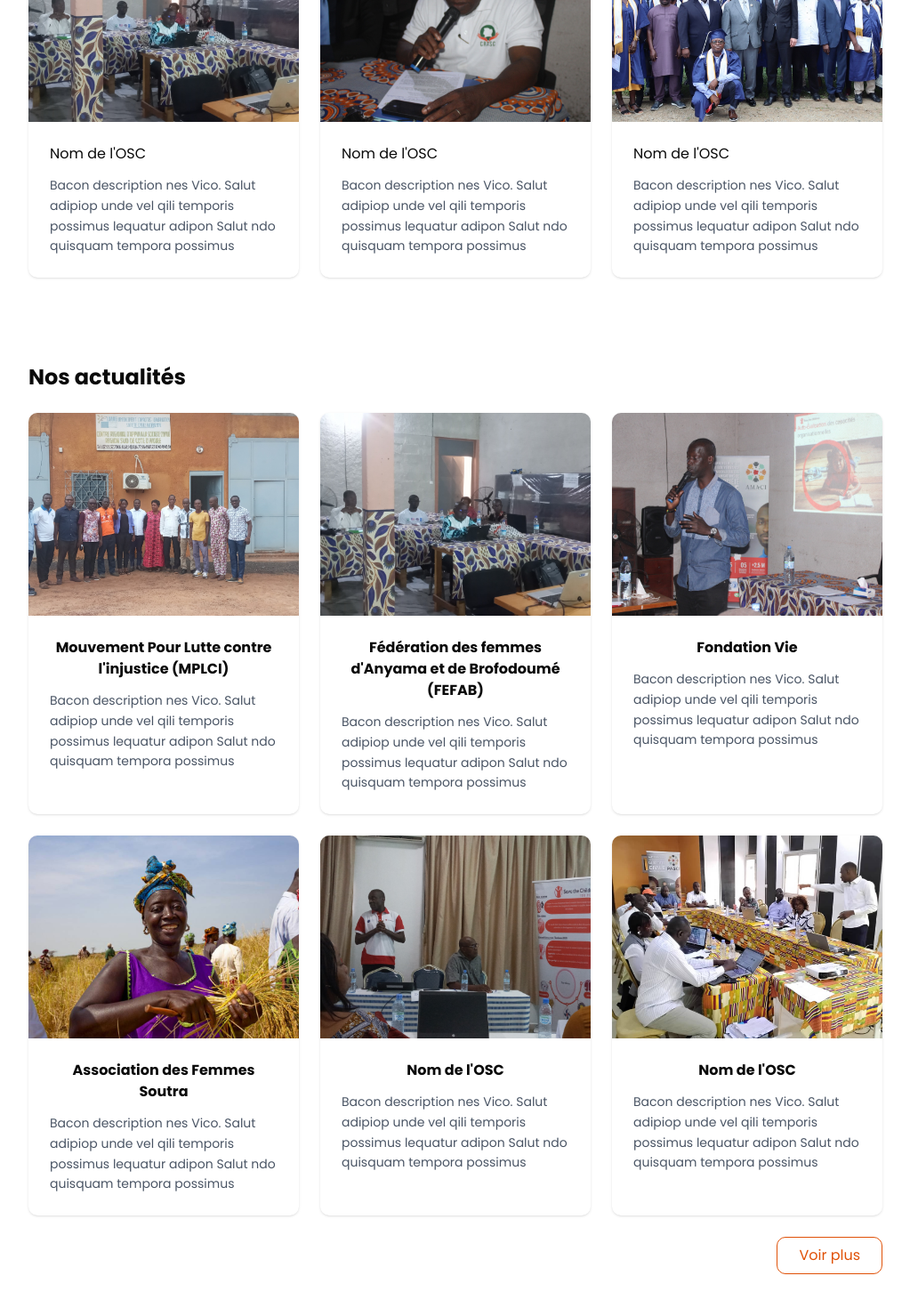
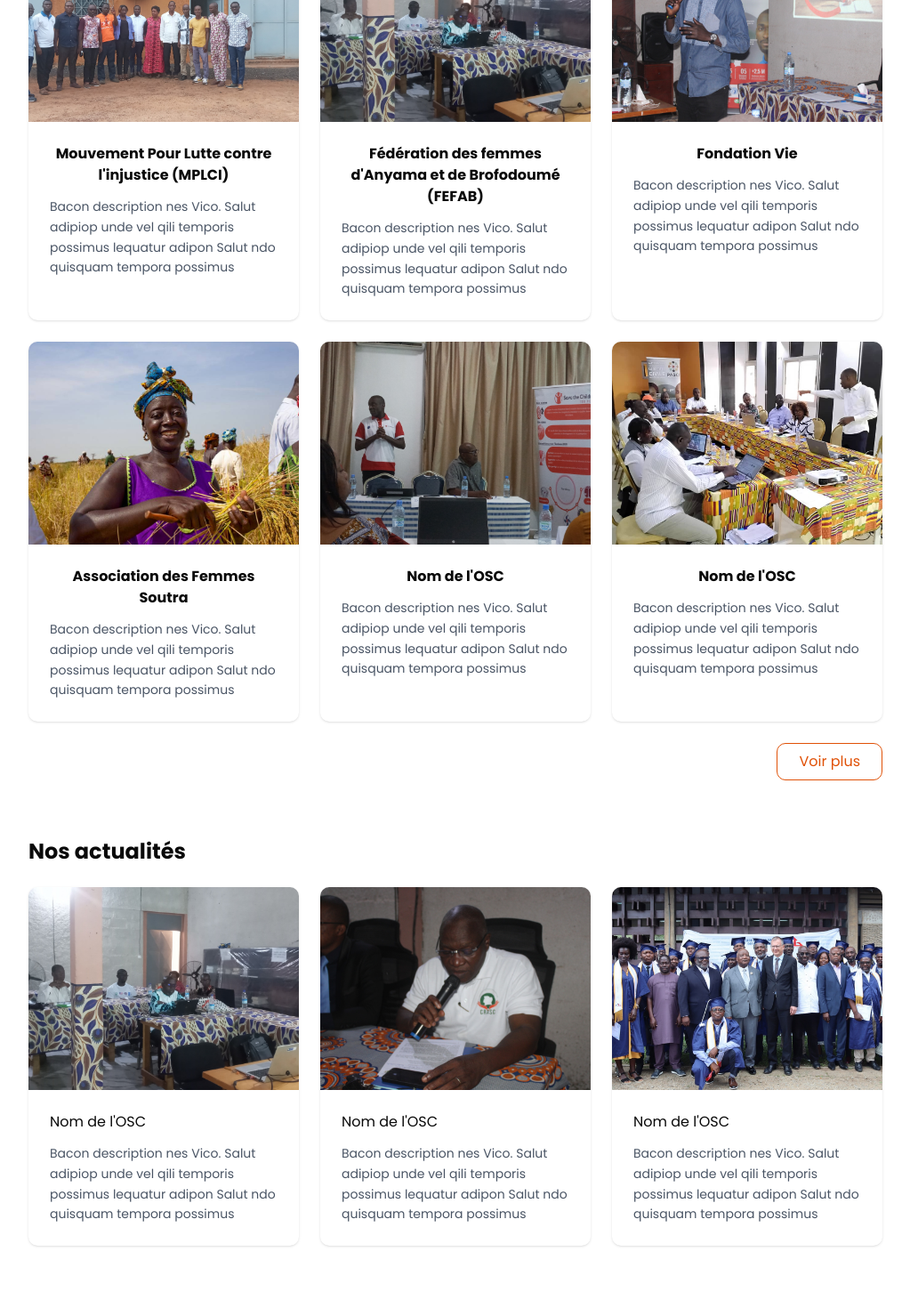
Before and after one commit to ordemdigitale/pasci-web, a Next.js app: page /annuaire/annuaire-des-crasc in a window 1280 px wide. Shown: the part 812-2282 px from the top of the page at 89% size, without its empty margins (128-1151 px from the left). Built offline with nearby package versions, Linux system fonts and the light colour scheme.

Commit message:
updated layout for all pages under annuaire des crasc

```diff
--- a/app/(main)/annuaire/annuaire-des-crasc/crasc-centre/page.tsx
+++ b/app/(main)/annuaire/annuaire-des-crasc/crasc-centre/page.tsx
@@ -148,8 +148,11 @@ const [activeTab, setActiveTab] = useState(3);
         </div>
       </div>
 
-      {/* Activity Cards Section */}
+      {/* OSC Section */}
       <div className="max-w-5xl mx-auto px-4 sm:px-6 lg:px-8 py-8">
+        <div className="flex items-center justify-between mb-6">
+          <h2 className='font-bold text-2xl'>OSC membres</h2>
+        </div>
         <div className="grid grid-cols-1 md:grid-cols-2 lg:grid-cols-3 gap-6 mb-6">
           {activityCards.map((card) => (
             <div key={card.id} className="bg-white rounded-lg overflow-hidden shadow-sm hover:shadow-md transition-shadow">
@@ -180,10 +183,10 @@ const [activeTab, setActiveTab] = useState(3);
         </div>
       </div>
 
-      {/* Recently added section */}
+      {/* News section */}
       <div className="max-w-5xl mx-auto px-4 sm:px-6 lg:px-8 py-8 pb-16">
         <div className="flex items-center justify-between mb-6">
-          <h2 className='font-bold text-2xl'>OSC membres</h2>
+          <h2 className='font-bold text-2xl'>Nos actualités</h2>
         </div>
 
         <div className="grid grid-cols-1 md:grid-cols-3 gap-6">
--- a/app/(main)/annuaire/annuaire-des-crasc/crasc-est/page.tsx
+++ b/app/(main)/annuaire/annuaire-des-crasc/crasc-est/page.tsx
@@ -149,8 +149,11 @@ const [activeTab, setActiveTab] = useState(5);
         </div>
       </div>
 
-      {/* Activity Cards Section */}
+      {/* OSC Section */}
       <div className="max-w-5xl mx-auto px-4 sm:px-6 lg:px-8 py-8">
+        <div className="flex items-center justify-between mb-6">
+          <h2 className='font-bold text-2xl'>OSC membres</h2>
+        </div>
         <div className="grid grid-cols-1 md:grid-cols-2 lg:grid-cols-3 gap-6 mb-6">
           {activityCards.map((card) => (
             <div key={card.id} className="bg-white rounded-lg overflow-hidden shadow-sm hover:shadow-md transition-shadow">
@@ -181,10 +184,10 @@ const [activeTab, setActiveTab] = useState(5);
         </div>
       </div>
 
-      {/* Recently added section */}
+      {/* News section */}
       <div className="max-w-5xl mx-auto px-4 sm:px-6 lg:px-8 py-8 pb-16">
         <div className="flex items-center justify-between mb-6">
-          <h2 className='font-bold text-2xl'>OSC membres</h2>
+          <h2 className='font-bold text-2xl'>Nos actualités</h2>
         </div>
 
         <div className="grid grid-cols-1 md:grid-cols-3 gap-6">
--- a/app/(main)/annuaire/annuaire-des-crasc/crasc-nord/page.tsx
+++ b/app/(main)/annuaire/annuaire-des-crasc/crasc-nord/page.tsx
@@ -149,8 +149,11 @@ const [activeTab, setActiveTab] = useState(1);
         </div>
       </div>
 
-      {/* Activity Cards Section */}
+      {/* OSC Section */}
       <div className="max-w-5xl mx-auto px-4 sm:px-6 lg:px-8 py-8">
+        <div className="flex items-center justify-between mb-6">
+          <h2 className='font-bold text-2xl'>OSC membres</h2>
+        </div>
         <div className="grid grid-cols-1 md:grid-cols-2 lg:grid-cols-3 gap-6 mb-6">
           {activityCards.map((card) => (
             <div key={card.id} className="bg-white rounded-lg overflow-hidden shadow-sm hover:shadow-md transition-shadow">
@@ -181,10 +184,10 @@ const [activeTab, setActiveTab] = useState(1);
         </div>
       </div>
 
-      {/* Recently added section */}
+      {/* News section */}
       <div className="max-w-5xl mx-auto px-4 sm:px-6 lg:px-8 py-8 pb-16">
         <div className="flex items-center justify-between mb-6">
-          <h2 className='font-bold text-2xl'>OSC membres</h2>
+          <h2 className='font-bold text-2xl'>Nos actualités</h2>
         </div>
 
         <div className="grid grid-cols-1 md:grid-cols-3 gap-6">
--- a/app/(main)/annuaire/annuaire-des-crasc/crasc-ouest/page.tsx
+++ b/app/(main)/annuaire/annuaire-des-crasc/crasc-ouest/page.tsx
@@ -147,8 +147,11 @@ const [activeTab, setActiveTab] = useState(4);
         </div>
       </div>
 
-      {/* Activity Cards Section */}
+      {/* OSC Section */}
       <div className="max-w-5xl mx-auto px-4 sm:px-6 lg:px-8 py-8">
+        <div className="flex items-center justify-between mb-6">
+          <h2 className='font-bold text-2xl'>OSC membres</h2>
+        </div>
         <div className="grid grid-cols-1 md:grid-cols-2 lg:grid-cols-3 gap-6 mb-6">
           {activityCards.map((card) => (
             <div key={card.id} className="bg-white rounded-lg overflow-hidden shadow-sm hover:shadow-md transition-shadow">
@@ -179,10 +182,10 @@ const [activeTab, setActiveTab] = useState(4);
         </div>
       </div>
 
-      {/* Recently added section */}
+      {/* News section */}
       <div className="max-w-5xl mx-auto px-4 sm:px-6 lg:px-8 py-8 pb-16">
         <div className="flex items-center justify-between mb-6">
-          <h2 className='font-bold text-2xl'>OSC récemment ajouté</h2>
+          <h2 className='font-bold text-2xl'>Nos actualités</h2>
         </div>
 
         <div className="grid grid-cols-1 md:grid-cols-3 gap-6">
--- a/app/(main)/annuaire/annuaire-des-crasc/crasc-sud/page.tsx
+++ b/app/(main)/annuaire/annuaire-des-crasc/crasc-sud/page.tsx
@@ -152,8 +152,11 @@ export default function PageCrascSud() {
           </div>
         </div>
 
-        {/* Activity Cards Section */}
+      {/* OSC Section */}
       <div className="max-w-5xl mx-auto px-4 sm:px-6 lg:px-8 py-8">
+        <div className="flex items-center justify-between mb-6">
+          <h2 className='font-bold text-2xl'>OSC membres</h2>
+        </div>
         <div className="grid grid-cols-1 md:grid-cols-2 lg:grid-cols-3 gap-6 mb-6">
           {activityCards.map((card) => (
             <div key={card.id} className="bg-white rounded-lg overflow-hidden shadow-sm hover:shadow-md transition-shadow">
@@ -184,10 +187,10 @@ export default function PageCrascSud() {
         </div>
       </div>
 
-        {/* Recently added section */}
+      {/* News section */}
       <div className="max-w-5xl mx-auto px-4 sm:px-6 lg:px-8 py-8 pb-16">
         <div className="flex items-center justify-between mb-6">
-            <h2 className='font-bold text-2xl'>OSC membres</h2>
+          <h2 className='font-bold text-2xl'>Nos actualités</h2>
         </div>
 
         <div className="grid grid-cols-1 md:grid-cols-3 gap-6">
--- a/app/(main)/annuaire/annuaire-des-crasc/page.tsx
+++ b/app/(main)/annuaire/annuaire-des-crasc/page.tsx
@@ -172,39 +172,11 @@ export default function PageAnnuaireCrasc() {
         </div>
       </div>
 
-      {/* OSC Membres */}
-      <div className="max-w-5xl mx-auto px-4 sm:px-6 lg:px-8 py-8 pb-16">
+      {/* OSC Section */}
+      <div className="max-w-5xl mx-auto px-4 sm:px-6 lg:px-8 py-8">
         <div className="flex items-center justify-between mb-6">
           <h2 className='font-bold text-2xl'>OSC membres</h2>
         </div>
-
-        <div className="grid grid-cols-1 md:grid-cols-3 gap-6">
-          {recentlyAdded.map((card) => (
-            <div key={card.id} className="bg-white rounded-lg overflow-hidden shadow-sm hover:shadow-md transition-shadow">
-              <div className="aspect-[4/3] overflow-hidden">
-                <ImageWithFallback
-                  src={card.image}
-                  alt={card.title}
-                  className="w-full h-full object-cover hover:scale-105 transition-transform duration-300"
-                />
-              </div>
-              <div className="p-6">
-                <h3 className="mb-3">{card.title}</h3>
-                <p className="text-sm text-gray-600 leading-relaxed">
-                  {card.description}
-                </p>
-              </div>
-            </div>
-          ))}
-        </div>
-      </div>
-
-      {/* Activity Cards Section */}
-      <div className="max-w-5xl mx-auto px-4 sm:px-6 lg:px-8 py-8">
-        <div className="flex items-center justify-between mb-6">
-          <h2 className='font-bold text-2xl'>Nos actualités</h2>
-        </div>
-
         <div className="grid grid-cols-1 md:grid-cols-2 lg:grid-cols-3 gap-6 mb-6">
           {activityCards.map((card) => (
             <div key={card.id} className="bg-white rounded-lg overflow-hidden shadow-sm hover:shadow-md transition-shadow">
@@ -235,6 +207,33 @@ export default function PageAnnuaireCrasc() {
         </div>
       </div>
 
+      {/* News section */}
+      <div className="max-w-5xl mx-auto px-4 sm:px-6 lg:px-8 py-8 pb-16">
+        <div className="flex items-center justify-between mb-6">
+          <h2 className='font-bold text-2xl'>Nos actualités</h2>
+        </div>
+
+        <div className="grid grid-cols-1 md:grid-cols-3 gap-6">
+          {recentlyAdded.map((card) => (
+            <div key={card.id} className="bg-white rounded-lg overflow-hidden shadow-sm hover:shadow-md transition-shadow">
+              <div className="aspect-[4/3] overflow-hidden">
+                <ImageWithFallback
+                  src={card.image}
+                  alt={card.title}
+                  className="w-full h-full object-cover hover:scale-105 transition-transform duration-300"
+                />
+              </div>
+              <div className="p-6">
+                <h3 className="mb-3">{card.title}</h3>
+                <p className="text-sm text-gray-600 leading-relaxed">
+                  {card.description}
+                </p>
+              </div>
+            </div>
+          ))}
+        </div>
+      </div>
+
     </section>
   )
 }
```
Lines whose indentation alone changed are shown as unchanged.
